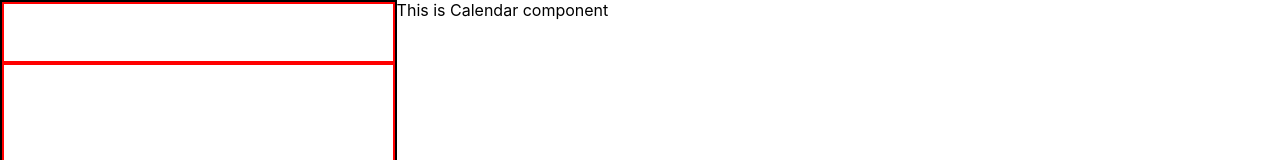
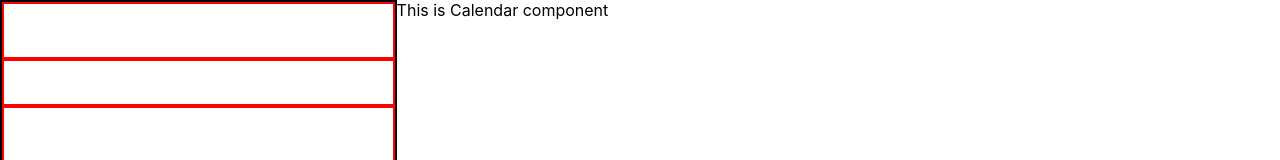
Before and after one commit to this-is-judith/weekly-planner, a React (Create React App) app: page / in a window 1280 px wide. Shown: the top 160 px of the page. Built offline with nearby package versions, Linux system fonts and the light colour scheme.

Commit message:
create 'add a task'

```diff
--- a/src/Components/Tasks.jsx
+++ b/src/Components/Tasks.jsx
@@ -6,6 +6,7 @@ function Tasks() {
     <>
       <div className="tasks-parent">
         <div className="tasks-component tasks-header"></div>
+        <div className="tasks-component add-a-task"></div>
         <div className="tasks-component tasks-main"></div>
         <div className="tasks-component tasks-archive"></div>
       </div>
--- a/src/Components/tasks.css
+++ b/src/Components/tasks.css
@@ -13,6 +13,10 @@
   flex: 1.25;
 }
 
+.add-a-task {
+  flex: 1;
+}
+
 .tasks-archive {
   flex: 1;
 }
```
